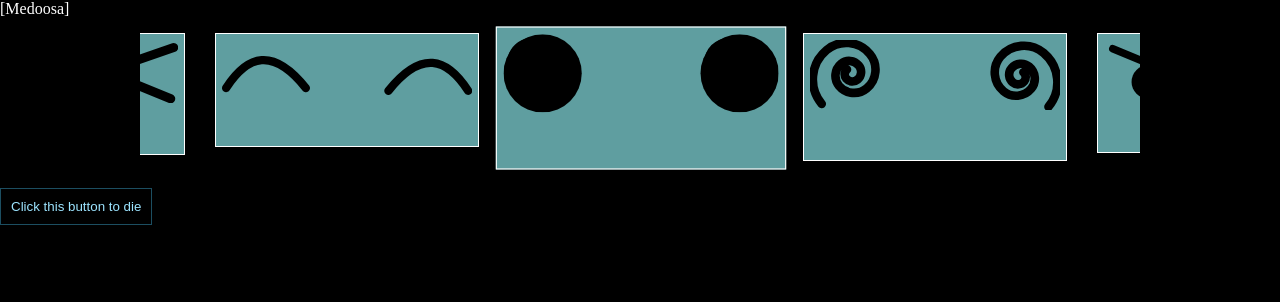
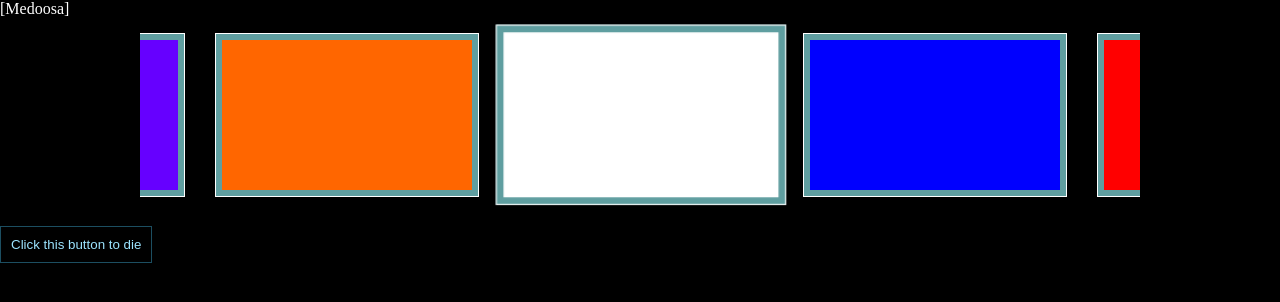
Before and after one commit to jonnyk20/medoosa-netlify, a Gatsby site: page /customize in a window 1280 px wide. Built offline with nearby package versions, Linux system fonts and the light colour scheme; Gatsby itself is replaced by a stand-in of ours.

Commit message:
Adding color mods

```diff
--- a/package.json
+++ b/package.json
@@ -18,7 +18,6 @@
     "gatsby-transformer-sharp": "^2.2.5",
     "node-sass": "^4.12.0",
     "prop-types": "^15.7.2",
-    "ramda": "^0.26.1",
     "react": "^16.8.6",
     "react-dom": "^16.8.6",
     "react-helmet": "^5.2.1",
--- a/src/components/Body/index.js
+++ b/src/components/Body/index.js
@@ -9,7 +9,7 @@ import FinalForm from "./FinalForm/FinalForm"
 const bodies = [Egg, Planula, Polyp, Ephyra, Medusa, FinalForm]
 
 const BodyComponent = ({ stage = 0, modSelections }) => {
-  const Body = bodies[stage + 4]
+  const Body = bodies[stage]
 
   return <Body modSelections={modSelections} />
 }
--- a/src/components/Carousel/Carousel.scss
+++ b/src/components/Carousel/Carousel.scss
@@ -16,9 +16,14 @@
     padding: 2%;
     position: relative;
     text-align: center;
+    min-height: 150px;
 
     &:focus {
       z-index: 1;
+    }
+
+    .color {
+      height: 150px;
     }
   }
 
--- /dev/null
+++ b/src/components/Mods/colors/index.js
@@ -0,0 +1,20 @@
+import React from "react"
+
+const colors = [
+  "#FFFFFF",
+  "#0000FF",
+  "#FF0000",
+  "#FFFF00",
+  "#00FF00",
+  "#6600FF",
+  "#FF6600",
+]
+
+const addColor = color => () => {
+  console.log("COLOR", color)
+  return <div className="color" style={{ backgroundColor: color }}></div>
+}
+
+const colorComponents = colors.map(addColor)
+
+export default colorComponents
--- a/src/components/Mods/index.js
+++ b/src/components/Mods/index.js
@@ -1,5 +1,7 @@
+import colorMods from "./colors"
 import eyeMods from "./eyes"
 
+export const colors = colorMods
 export const eyes = eyeMods
 
-export default [[], eyes, [], [], [], []]
+export default [colors, eyes, [], [], [], []]
--- a/src/containers/Customize/Customize.jsx
+++ b/src/containers/Customize/Customize.jsx
@@ -35,16 +35,16 @@ const CustomizeContainer = () => {
         itemIndex,
       })
     )
-    dispatch(advanceStageAction())
     setIsModalOpen(true)
     setTimeout(() => {
+      dispatch(advanceStageAction())
       setIsEvolutionDone(true)
     }, 3000)
   }
 
   return (
     <div>
-      <Customize items={mods[stage + 1]} onConfirm={onConfirm} />
+      <Customize items={mods[stage]} onConfirm={onConfirm} />
       <Modal
         isOpen={isModalOpen}
         onAfterOpen={() => {}}
```
Also changed, not shown: 1 other file.
